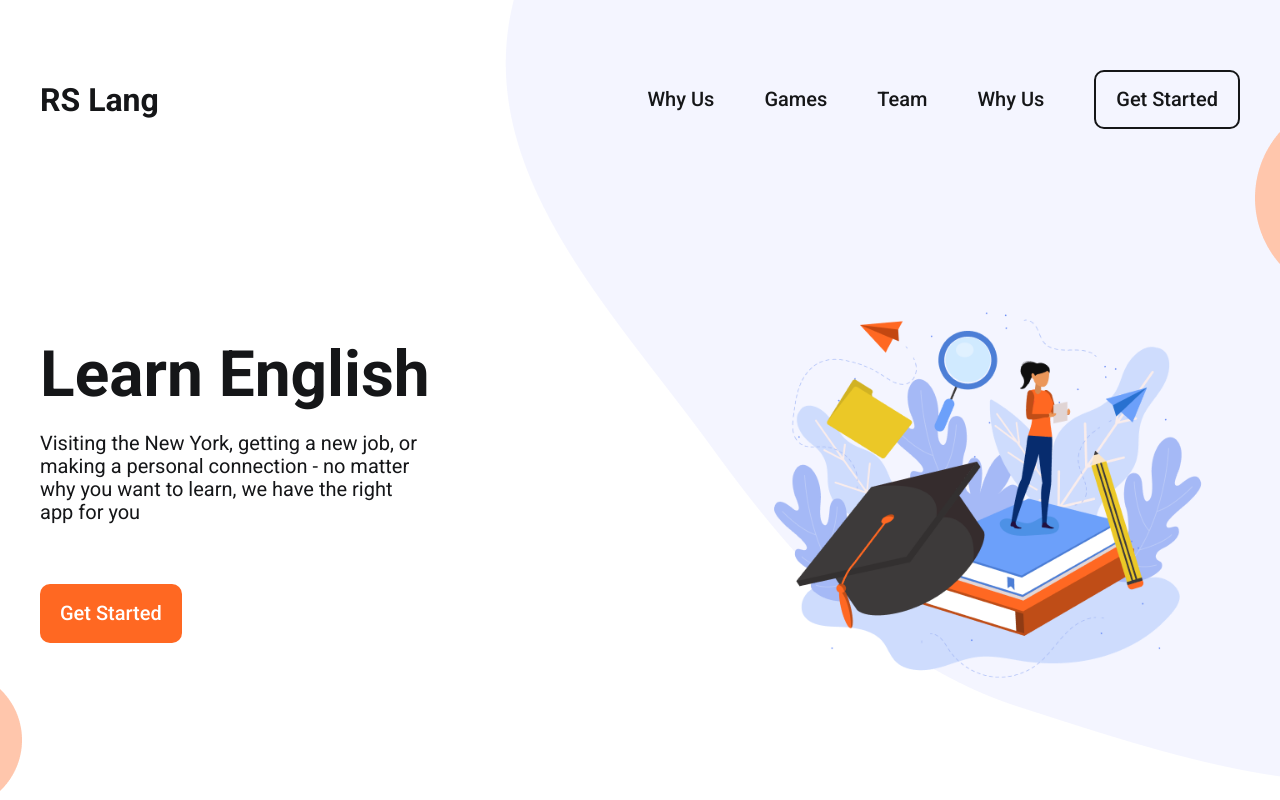
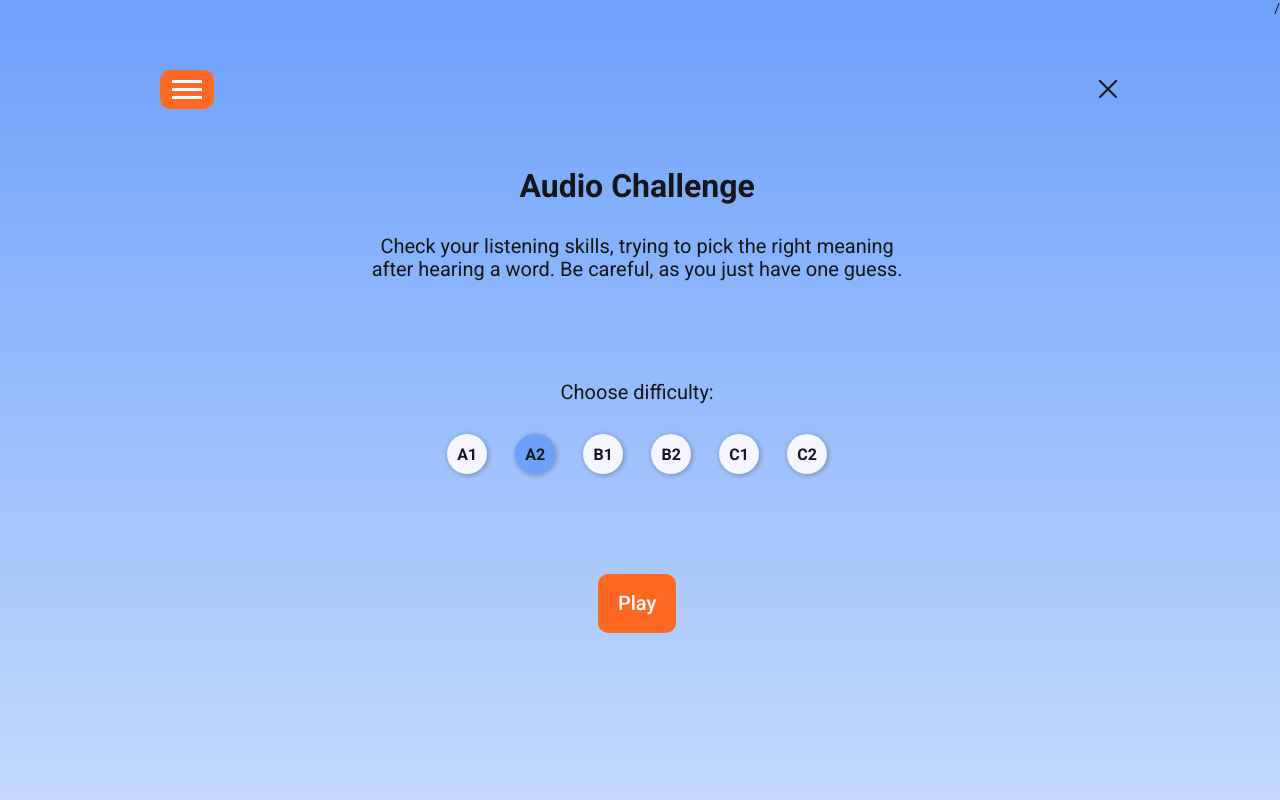
Before and after one commit to Lebedev-023046/rslang, a React (Create React App) app in the folder rs-lang/: page / in a window 1280 px wide. Shown: the top 800 px of the page. Built offline with nearby package versions, Linux system fonts and the light colour scheme; a web font is replaced by a local one.

Commit message:
feat: [#23] add Audio Challenge page layout

```diff
--- a/rs-lang/src/App.tsx
+++ b/rs-lang/src/App.tsx
@@ -1,9 +1,11 @@
-import MainPage from './components/templates/MainPage/MainPage'
+// import MainPage from './components/templates/MainPage/MainPage'
+import AudioChallengePage from './components/templates/AudioChallengePage/AudioChallengePage'
 import React from 'react'
 
 function App () {
   return (
-    <MainPage />
+    // <MainPage />
+    <AudioChallengePage />
   )
 }
 
--- a/rs-lang/src/components/atoms/Button/Button.css
+++ b/rs-lang/src/components/atoms/Button/Button.css
@@ -48,9 +48,10 @@
     width: 60px;
     height: 60px;
 
-    color: #FFFFFF;
     background-color: #FF6822;
     border-radius: 100%;
+
+    color: #FFFFFF;
 }
 
 .button_icon {
--- a/rs-lang/src/components/atoms/Button/Button.tsx
+++ b/rs-lang/src/components/atoms/Button/Button.tsx
@@ -11,7 +11,7 @@ interface ButtonProps {
   iconHeight?: string
   iconWidth?: string
   iconColor?: string
-  onClick: () => void
+  onClick: (e: React.MouseEvent) => void
 }
 
 const Button: React.FC<ButtonProps> = ({
--- /dev/null
+++ b/rs-lang/src/components/atoms/DifficultyButton/DifficultyButton.css
@@ -0,0 +1,17 @@
+.difficulty-button {
+  width: 40px;
+  height: 40px;
+
+  background-color: #F4F5FF;
+  border-radius: 100%;
+  box-shadow: 1px 1px 4px 1px rgba(21, 22, 24, 0.25);
+
+  font-size: 1.6rem;
+  line-height: 1.9rem;
+  font-weight: 700;
+  color: #151618;
+}
+
+.difficulty-button_active {
+  background: #6CA0FA;
+}
--- /dev/null
+++ b/rs-lang/src/components/atoms/DifficultyButton/DifficultyButton.tsx
@@ -0,0 +1,26 @@
+import React from 'react'
+import './DifficultyButton.css'
+
+interface DifficultyButtonProps {
+  text: string
+  active: boolean
+  onClick: (e: React.MouseEvent) => void
+}
+
+const DifficultyButton: React.FC<DifficultyButtonProps> = ({
+  text,
+  active,
+  onClick
+}) => {
+  return (
+    <button
+      className={`button difficulty-button ${active ? 'difficulty-button_active' : ''}`}
+      id={text}
+      onClick={onClick}
+    >
+      {text}
+    </button>
+  )
+}
+
+export default DifficultyButton
--- a/rs-lang/src/components/atoms/Icon/Icon.tsx
+++ b/rs-lang/src/components/atoms/Icon/Icon.tsx
@@ -238,6 +238,33 @@ const Icon: React.FC<IconProps> = ({
           </defs>
         </svg>
       )
+    case 'burger':
+      return (
+        <svg
+          width={width}
+          height={height}
+          viewBox="0 0 54 39"
+          fill="none"
+          xmlns="http://www.w3.org/2000/svg"
+        >
+          <rect width="54" height="39" rx="10" fill={color}/>
+          <rect x="12" y="10" width="30" height="3" fill="white"/>
+          <rect x="12" y="18" width="30" height="3" fill="white"/>
+          <rect x="12" y="26" width="30" height="3" fill="white"/>
+        </svg>
+      )
+    case 'cross':
+      return (
+        <svg
+          width={width}
+          height={height}
+          viewBox="0 0 24 24"
+          fill="none"
+          xmlns="http://www.w3.org/2000/svg"
+        >
+          <path d="M20 20L4 4M20 4L4 20" stroke="#151618" strokeWidth="2" strokeLinecap="round"/>
+        </svg>
+      )
     default:
       return (
         <svg
--- /dev/null
+++ b/rs-lang/src/components/templates/AudioChallengePage/AudioChallengePage.css
@@ -0,0 +1,76 @@
+.wrapper {
+  min-height: 100%;
+
+  display: flex;
+  flex-direction: column;
+  overflow: hidden;
+}
+
+.conteiner {
+  margin: 0 auto;
+  max-width: 1240px;
+  min-height: 100%;
+}
+
+.burger {
+  position: absolute;
+
+  top: 7rem;
+  left: 16rem;
+}
+
+.cross {
+  position: absolute;
+
+  top: 7.7rem;
+  right: 16rem;
+}
+
+.audio-challenge {
+  display: flex;
+  width: 100%;
+  min-height: 100vh;
+
+  background: linear-gradient(180deg, #6CA0FA 0%, rgba(108, 160, 250, 0.4) 100%);
+}
+
+.audio-challenge__conteiner {
+  margin: auto;
+}
+
+.audio-challenge__start-screen {
+  display: flex;
+
+  flex-direction: column;
+  align-items: center;
+  gap: 10rem;
+}
+
+.audio-challenge__info {
+  display: flex;
+  max-width: 54rem;
+
+  flex-direction: column;
+  align-items: center;
+  gap: 3rem;
+}
+
+.audio-challenge__text {
+  font-size: 2rem;
+  line-height: 2.3rem;
+  text-align: center;
+  color: #151618;
+}
+
+.audio-challenge__difficulty {
+  display: flex;
+
+  flex-direction: column;
+  gap: 3rem;
+}
+
+.audio-challenge__buttons {
+  display: flex;
+
+  gap: 2.8rem;
+}
--- /dev/null
+++ b/rs-lang/src/components/templates/AudioChallengePage/AudioChallengePage.tsx
@@ -0,0 +1,109 @@
+import React from 'react'
+import Button from '../../atoms/Button/Button'
+import DifficultyButton from '../../atoms/DifficultyButton/DifficultyButton'
+import Icon from '../../atoms/Icon/Icon'
+import './AudioChallengePage.css'
+
+// const questions = [
+//   {
+//     word: 'Alcohol',
+//     variants: ['Ливень', 'Падение', 'Скала', 'Алкоголь', 'Жизнь'],
+//     correct: 3
+//   },
+//   {
+//     word: 'Rock',
+//     variants: ['Падение', 'Скала', 'Жизнь', 'Алкоголь', 'Ливень'],
+//     correct: 1
+//   },
+//   {
+//     word: 'Life',
+//     variants: ['Алкоголь', 'Скала', 'Ливень', 'Жизнь', 'Падение'],
+//     correct: 3
+//   }
+// ]
+
+const AudioChallengePage = () => {
+  const [game, setGame] = React.useState(false)
+  // const [step, setStep] = React.useState(0)
+  // const question = questions[step]
+  const [difficulty, setDifficulty] = React.useState('A2')
+
+  const handleDifficulty = (e: React.MouseEvent) => {
+    setDifficulty((e.target as HTMLButtonElement).id)
+    console.log(difficulty)
+  }
+
+  return (
+    <div className='wrapper'>
+      <section className='audio-challenge'>
+        <div className='conteiner audio-challenge__conteiner'>
+          <div className='burger'>
+            <Icon
+              type='burger'
+              height='39'
+              width='54'
+              color='#FF6822'
+            />
+          </div>
+          <a className='cross' href=''>
+            <Icon
+              type='cross'
+              height='24'
+              width='24'
+            />
+          </a>
+          {!game &&
+            <div className='audio-challenge__start-screen'>
+              <div className='audio-challenge__info'>
+                <h2>Audio Challenge</h2>
+                <p className='audio-challenge__text'>Check your listening skills, trying to pick the right meaning after hearing a word. Be careful, as you just have one guess.</p>
+              </div>
+              <div className='audio-challenge__difficulty'>
+                <p className='audio-challenge__text'>Choose difficulty:</p>
+                <div className='audio-challenge__buttons'>
+                  <DifficultyButton
+                    text='A1'
+                    active={difficulty === 'A1'}
+                    onClick={handleDifficulty}
+                  />
+                  <DifficultyButton
+                    text='A2'
+                    active={difficulty === 'A2'}
+                    onClick={handleDifficulty}
+                  />
+                  <DifficultyButton
+                    text='B1'
+                    active={difficulty === 'B1'}
+                    onClick={handleDifficulty}
+                  />
+                  <DifficultyButton
+                    text='B2'
+                    active={difficulty === 'B2'}
+                    onClick={handleDifficulty}
+                  />
+                  <DifficultyButton
+                    text='C1'
+                    active={difficulty === 'C1'}
+                    onClick={handleDifficulty}
+                  />
+                  <DifficultyButton
+                    text='C2'
+                    active={difficulty === 'C2'}
+                    onClick={handleDifficulty}
+                  />
+                </div>
+              </div>
+              <Button
+                text='Play'
+                type='primary'
+                onClick={() => { setGame(true) }}
+              />
+            </div>
+          }
+        </div>/
+      </section>
+    </div>
+  )
+}
+
+export default AudioChallengePage
```
Also changed, not shown: rs-lang/src/assets/icons/burger.svg (added), rs-lang/src/assets/icons/cross.svg (added).
